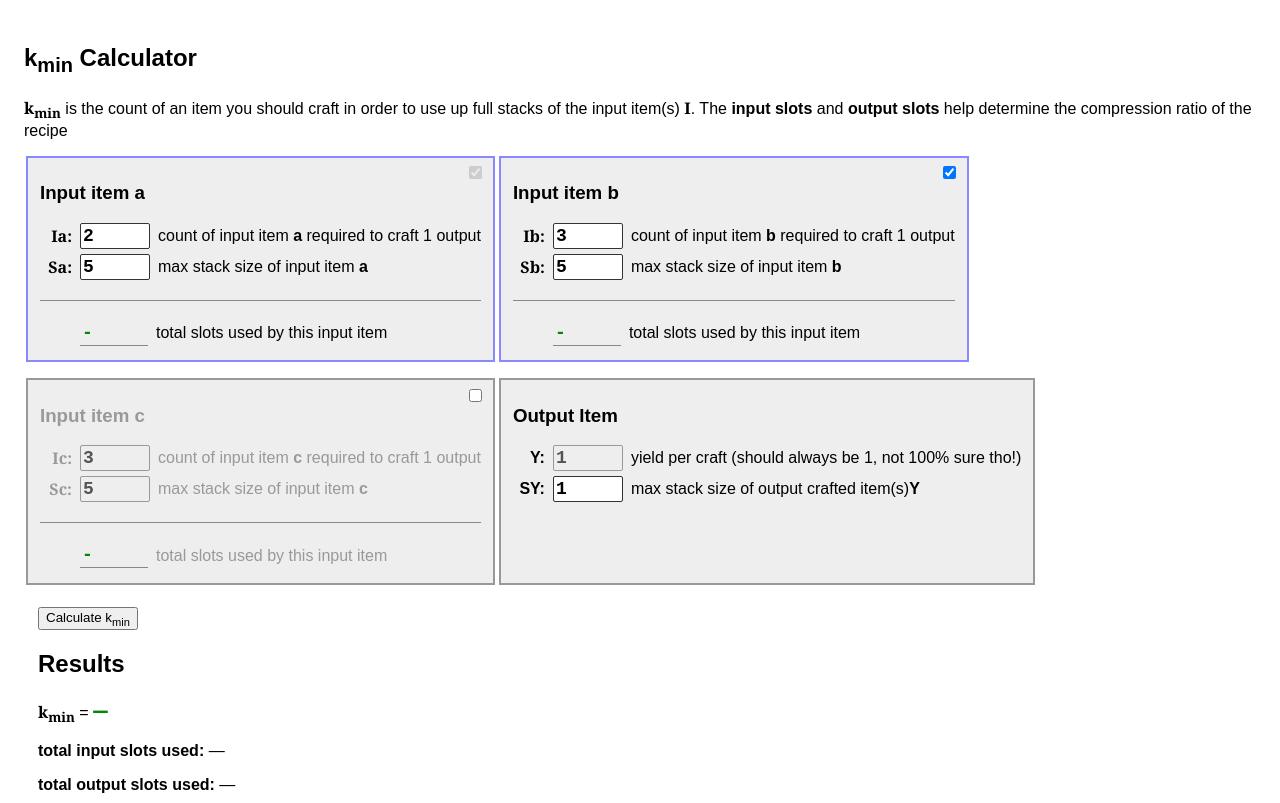
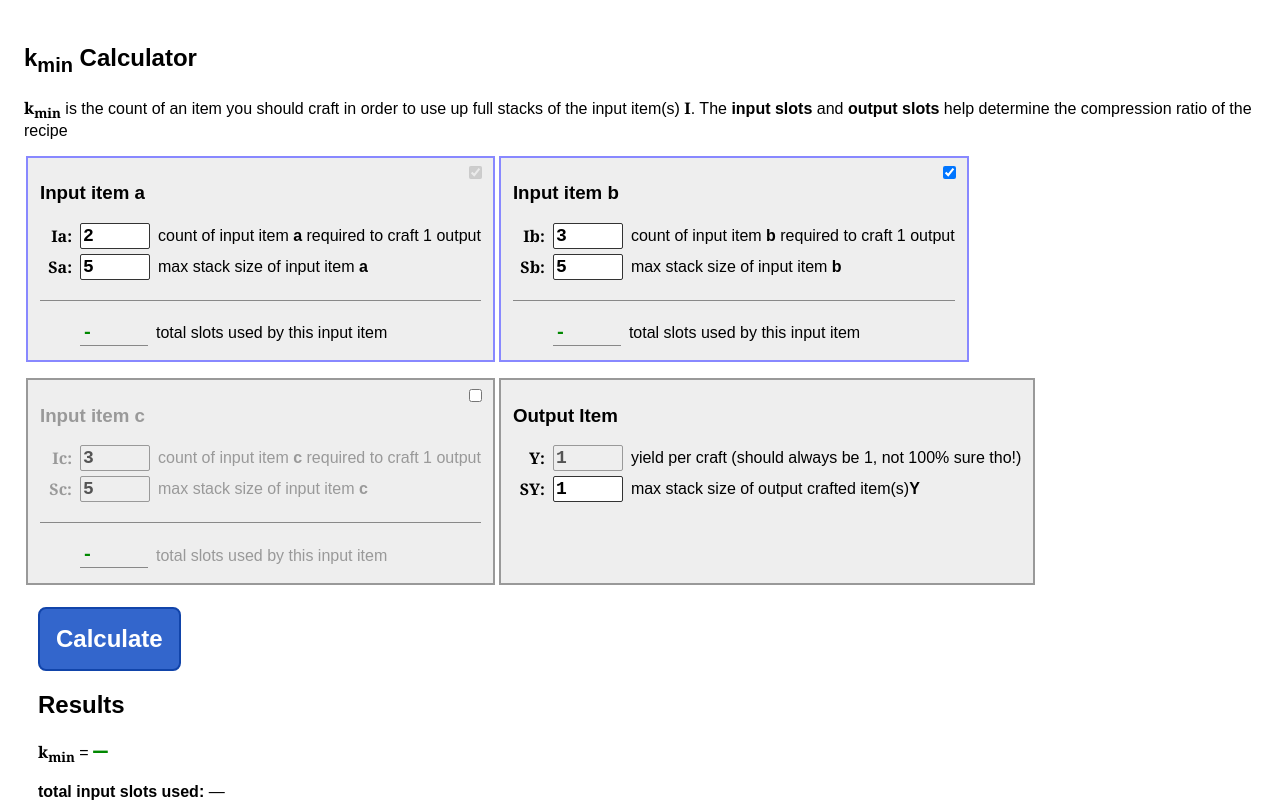
Before and after one commit to ggingell/arc-raiders-calc, a plain HTML site: page crafting-efficeincy-calculator.html in a window 1280 px wide. Shown: the top 803 px of the page. Drawn offline with Linux system fonts and the light colour scheme.

Commit message:
stylistic fixes

```diff
--- a/crafting-efficeincy-calculator.html
+++ b/crafting-efficeincy-calculator.html
@@ -50,6 +50,19 @@
       }
       label span:first-child {
         text-align: right;
+      }
+      button {
+        padding: 1rem;
+        border: 2px solid #14a;
+        border-radius: 8px;
+        background-color: #36c;
+        font-weight: bold;
+        font-size: 1.5rem;
+        color: #fff;
+        cursor: pointer;
+      }
+      button:active {
+        background-color: #69f;
       }
       input {
         border: 1px solid #333;
@@ -252,13 +265,13 @@
         ></label
       > -->
         <label
-          ><span class="fw-bold">Y: </span
+          ><span class="fw-bold variable-label">Y: </span
           ><input id="YOutput" type="number" value="1" disabled /><span
             >yield per craft (should always be 1, not 100% sure tho!)</span
           ></label
         >
         <label
-          ><span class="fw-bold">SY: </span
+          ><span class="fw-bold variable-label">SY: </span
           ><input id="SYOutput" type="number" value="1" /><span
             >max stack size of output crafted item(s)<span class="fw-bold"
               >Y</span
@@ -270,9 +283,7 @@
       </fieldset>
 
       <fieldset>
-        <button onclick="calcK()" type="button">
-          Calculate k<sub>min</sub>
-        </button>
+        <button onclick="calcK()" type="button">Calculate</button>
         <h2>Results</h2>
         <p>
           <span class="fw-bold variable-label">k<sub>min</sub></span> =
```
